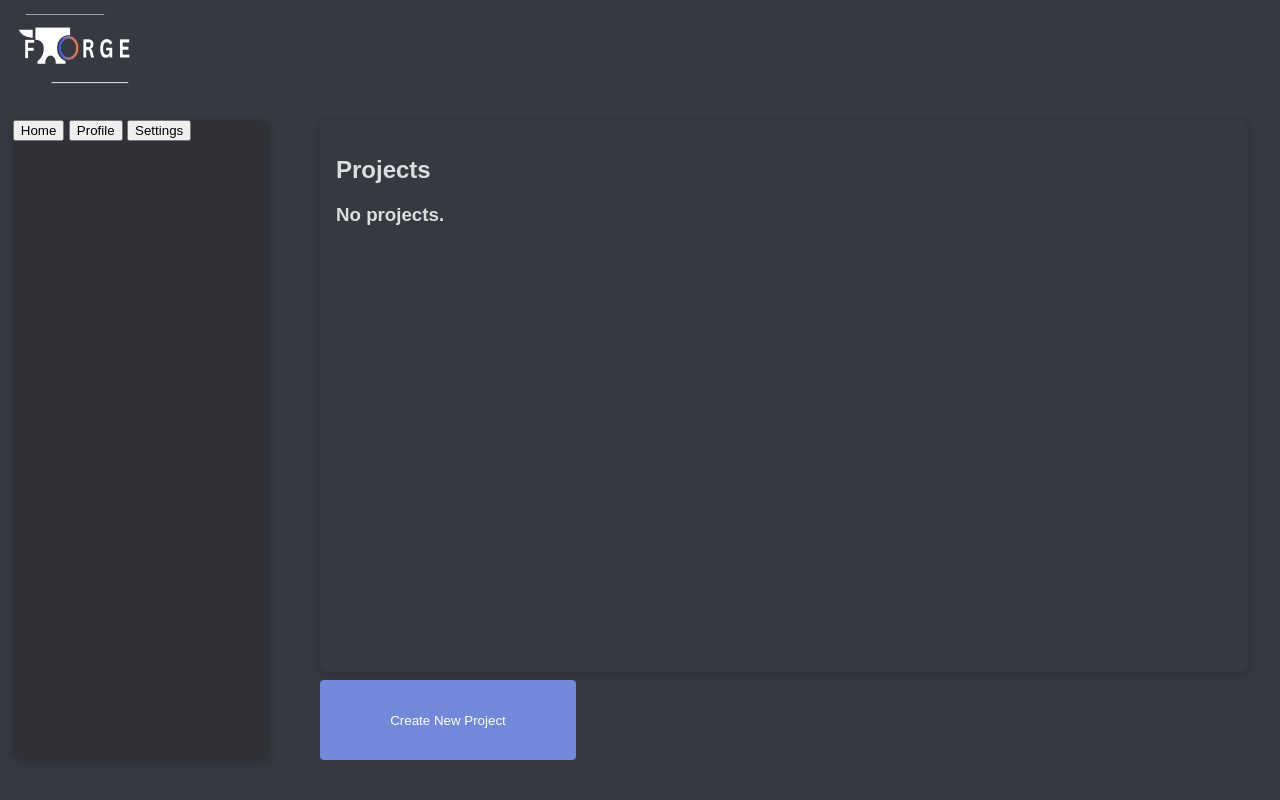
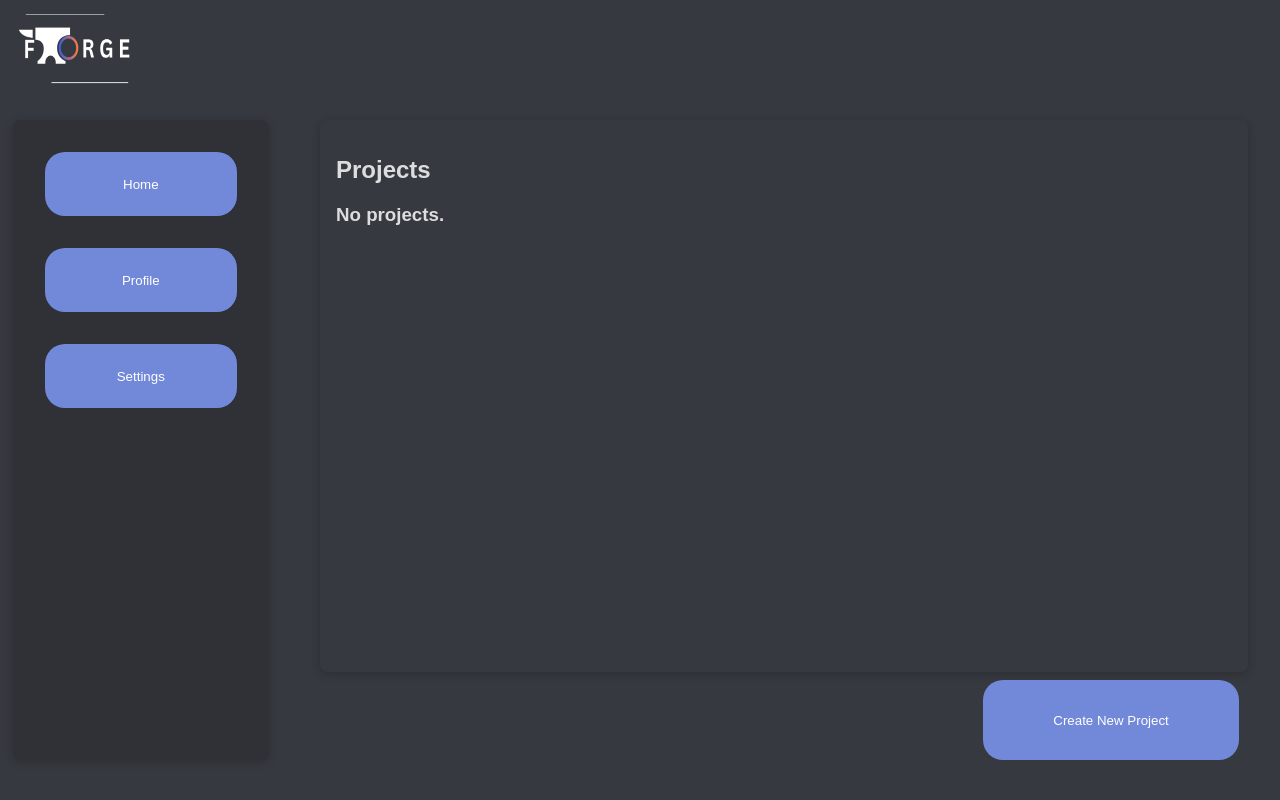
Before and after one commit to rustleupchef/forge, a Python web app: template src/main/resources/templates/home.html in a window 1280 px wide. Run offline with Jinja, Linux system fonts and the light colour scheme; the template is opened without the code that fills it, so the values that code supplies are empty.

Commit message:
changed css

```diff
--- a/src/main/resources/static/home/style.css
+++ b/src/main/resources/static/home/style.css
@@ -4,6 +4,47 @@ img {
     height: 10%;
     left: 1%;
     top: 1%;
+}
+
+#homeTab {
+    top: 5%;
+}
+
+#profileTab {
+    top: 20%;
+}
+
+#settingsTab {
+    top: 35%;
+}
+
+.tab:hover {
+    background-color: #677bc4;
+}
+
+.tab:active {
+    background-color: #677bc4;
+}
+
+.tab:focus {
+    background-color: #677bc4;
+}
+
+.tab:focus-visible {
+    background-color: #677bc4;
+}
+
+.tab {
+    position: absolute;
+    left: 12.5%;
+    width: 75%;
+    height: 10%;
+    background-color: #7289da;
+    color: white;
+    border: none;
+    border-radius: 20px;
+    cursor: pointer;
+    transition: background-color 0.2s ease;
 }
 
 #tabs {
@@ -48,12 +89,12 @@ img {
     position: absolute;
     width: 20%;
     height: 10%;
-    left: 25%;
+    right: 3.2%;
     top: 85%;
     background-color: #7289da;
     color: white;
     border: none;
-    border-radius: 4px;
+    border-radius: 20px;
     cursor: pointer;
     transition: background-color 0.2s ease;
 }
```
Also changed, not shown: src/main/resources/templates/create-project.html (added).
